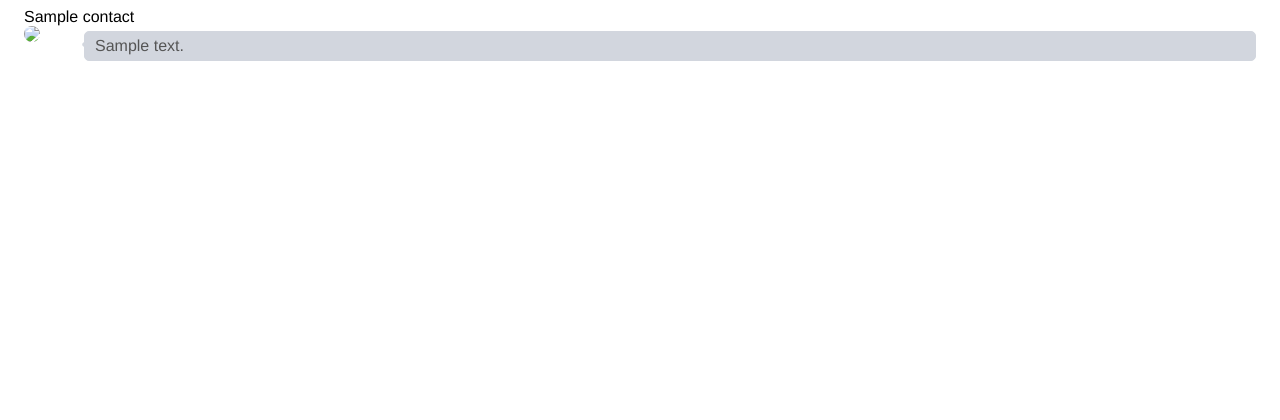
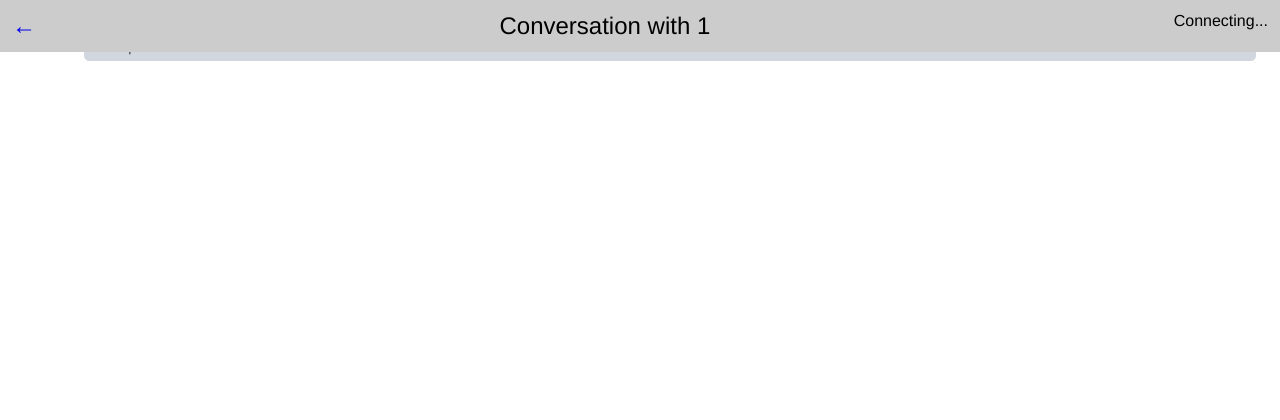
Before and after one commit to thefinn93/orgsms, a Flask app: page /thread/1 in a window 1280 px wide. Shown: the top 420 px of the page. Run offline with Flask 2, Linux system fonts and the light colour scheme; tables that the repository leaves empty hold one stand-in row (values such as "Sample post"); parts of the project's set-up code (start-up, migrations or seed data) failed here and were passed over; some libraries are stand-ins or nearby versions.

Commit message:
Add a header bar, including connectivity indicator
Fixes #8

```diff
--- a/orgsms/static/css/orgsms.css
+++ b/orgsms/static/css/orgsms.css
@@ -52,6 +52,27 @@ body {
 }
 
 /* single-thread view */
+
+.header {
+    position: fixed;
+    top: 0;
+    left: 0;
+    right: 0;
+    font-size: 18pt;
+    padding: 0.5em;
+    background-color: #ccc;
+    z-index: 9;
+    text-align: center;
+}
+
+.returntomenu a {
+    text-decoration: none;
+}
+
+.connectivity {
+    font-size: 12pt;
+}
+
 .msg-thread::after {
   clear: both;
 }
--- a/orgsms/static/js/orgsms.js
+++ b/orgsms/static/js/orgsms.js
@@ -95,8 +95,18 @@ function fakelink() {
   window.location.href = this.dataset.href;
 }
 
+function socketStatus(count) {
+    var statusbox = document.querySelector('.connectivity');
+    if(statusbox) {
+        statusbox.innerText = socket.connected ? 'Connected' : 'Reconnecting (' + count + ')';
+    }
+}
+
 var socket = io.connect();
 
+socket.on('connect', socketStatus);
+socket.on('reconnect', socketStatus);
+socket.on('reconnecting', socketStatus);
 
 (function() {
     livestamp();
--- a/orgsms/templates/thread.html
+++ b/orgsms/templates/thread.html
@@ -1,6 +1,11 @@
 {% extends 'base.html' %}
 {% block title %}Conversation with {{ contact.number }}{% endblock %}
 {% block body %}
+<div class="header">
+<div class="left returntomenu"><a href="{{ url_for('conversations') }}">&larr;</a></div>
+Conversation with {{ contact.number }}
+<div class="right connectivity">Connecting...</div>
+</div>
 <div class="msg-thread" data-number="{{ contact.number }}">
 {% for message in thread %}
     <div class="msg {% if message.inbound %}inbound{% else %}outbound{% endif %}" data-id="{{ message.id}}">
```
